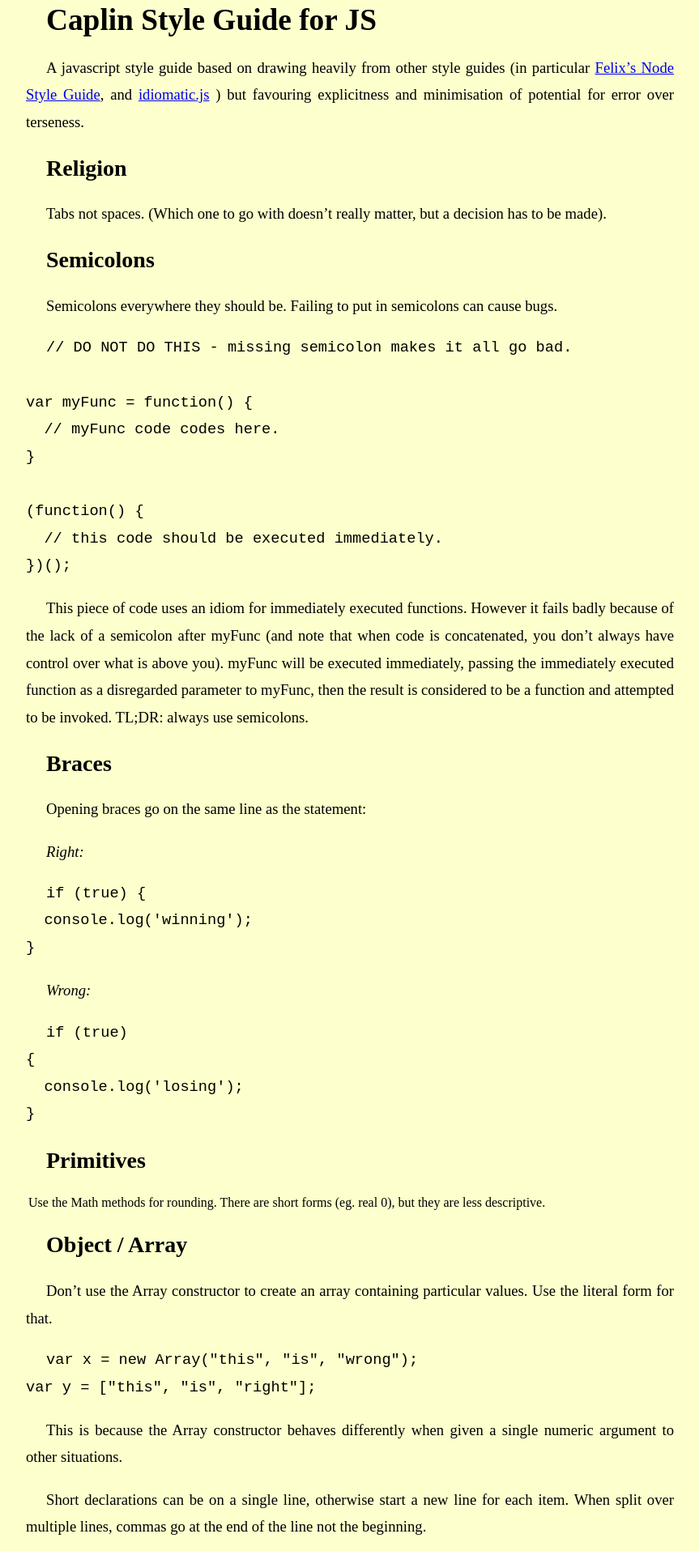
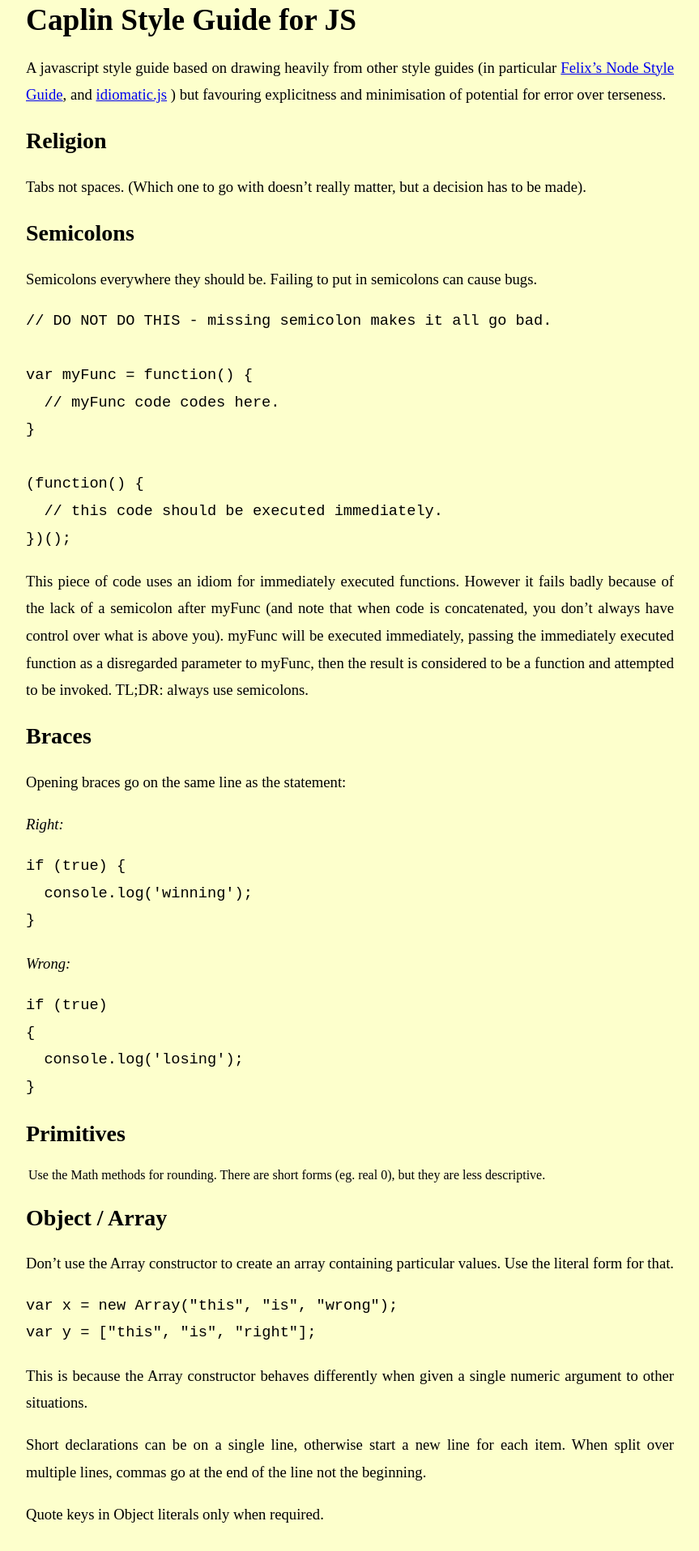
Before and after one commit to caplin/StyleGuide, a Jekyll site: the page built from index.md, in a window 1280 px wide. Shown: the top 1915 px of the page at 81% size, without its empty margins (208-1071 px from the left). Built offline with Jekyll 4.4.1, drawn with Linux system fonts in a browser that asks for light colours; Markdown is read by kramdown in place of the engine named in the settings.

Commit message:
Update main.css

```diff
--- a/styles/main.css
+++ b/styles/main.css
@@ -6,7 +6,6 @@ body {
   width: 800px;
   font-size: 14pt;
   font-family: 'Bookman Old Style', serif;
-  text-indent: 25px;
   line-height: 1.8em;
   text-align: justify;
 }
```
